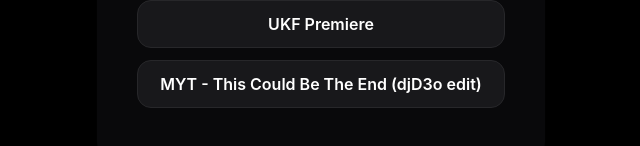
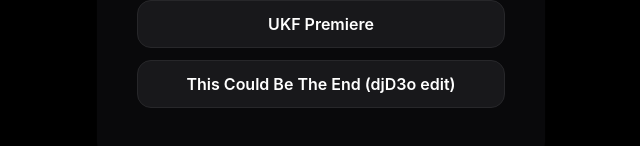
Before and after one commit to djd3o/my-bio, a React (Vite) app: page / in a window 1280 px wide. Shown: the part 532-678 px from the top of the page, without its empty margins (319-959 px from the left). Built offline with nearby package versions, Linux system fonts and the light colour scheme.

Commit message:
build for github pages

```diff
--- a/src/data/recentLinks.ts
+++ b/src/data/recentLinks.ts
@@ -4,7 +4,7 @@
     url: "https://www.youtube.com/watch?v=lYsNE_DjmmQ&list=RDlYsNE_DjmmQ&start_radio=1",
   },
   {
-    label: "MYT - This Could Be The End (djD3o edit)",
+    label: "This Could Be The End (djD3o edit)",
     url: "https://soundcloud.com/djd3o/myt-this-could-be-the-end",
   },
 ];
```
